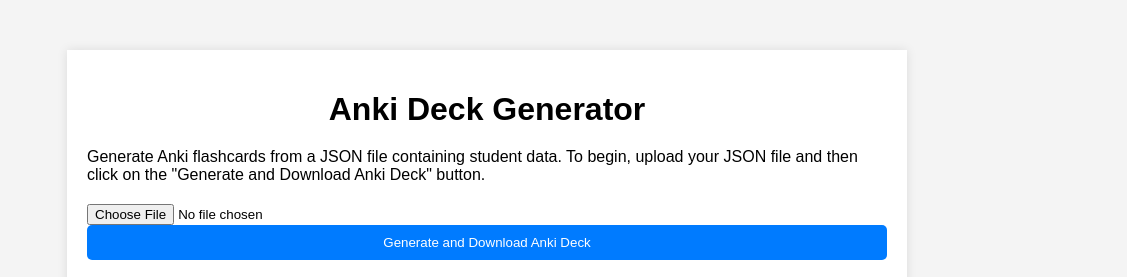
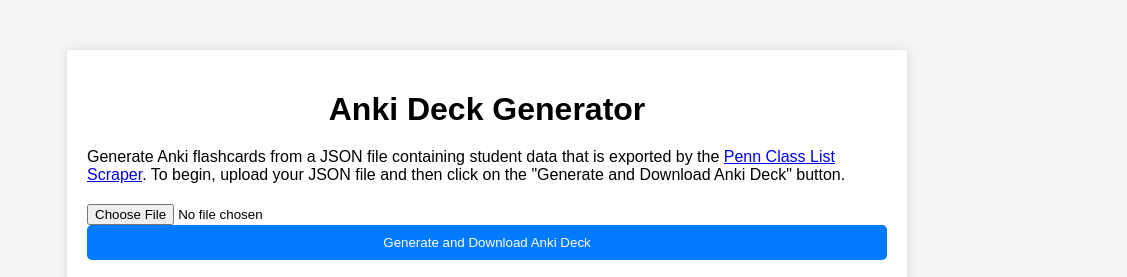
Before and after one commit to jlumbroso/anki-deck-generator, a website: page index.html in a window 1280 px wide. Shown: the top 277 px of the page, 153-1280 px from the left. Drawn offline with nearby package versions, Linux system fonts and the light colour scheme.

Commit message:
Added pointer to scraper extension in index

```diff
--- a/index.html
+++ b/index.html
@@ -72,7 +72,8 @@
 
     <div class="container">
         <h1>Anki Deck Generator</h1>
-        <p>Generate Anki flashcards from a JSON file containing student data. To begin, upload your JSON file and then click on the "Generate and Download Anki Deck" button.</p>
+        <p>Generate Anki flashcards from a JSON file containing student data that is exported by the <a href="https://github.com/jlumbroso/penn-classlist-scraper">Penn Class List Scraper</a>.
+        To begin, upload your JSON file and then click on the "Generate and Download Anki Deck" button.</p>
         <input type="file" id="jsonInput" accept=".json" onchange="handleFile()">
         <button onclick="generateDeck()">Generate and Download Anki Deck</button>
 
```
